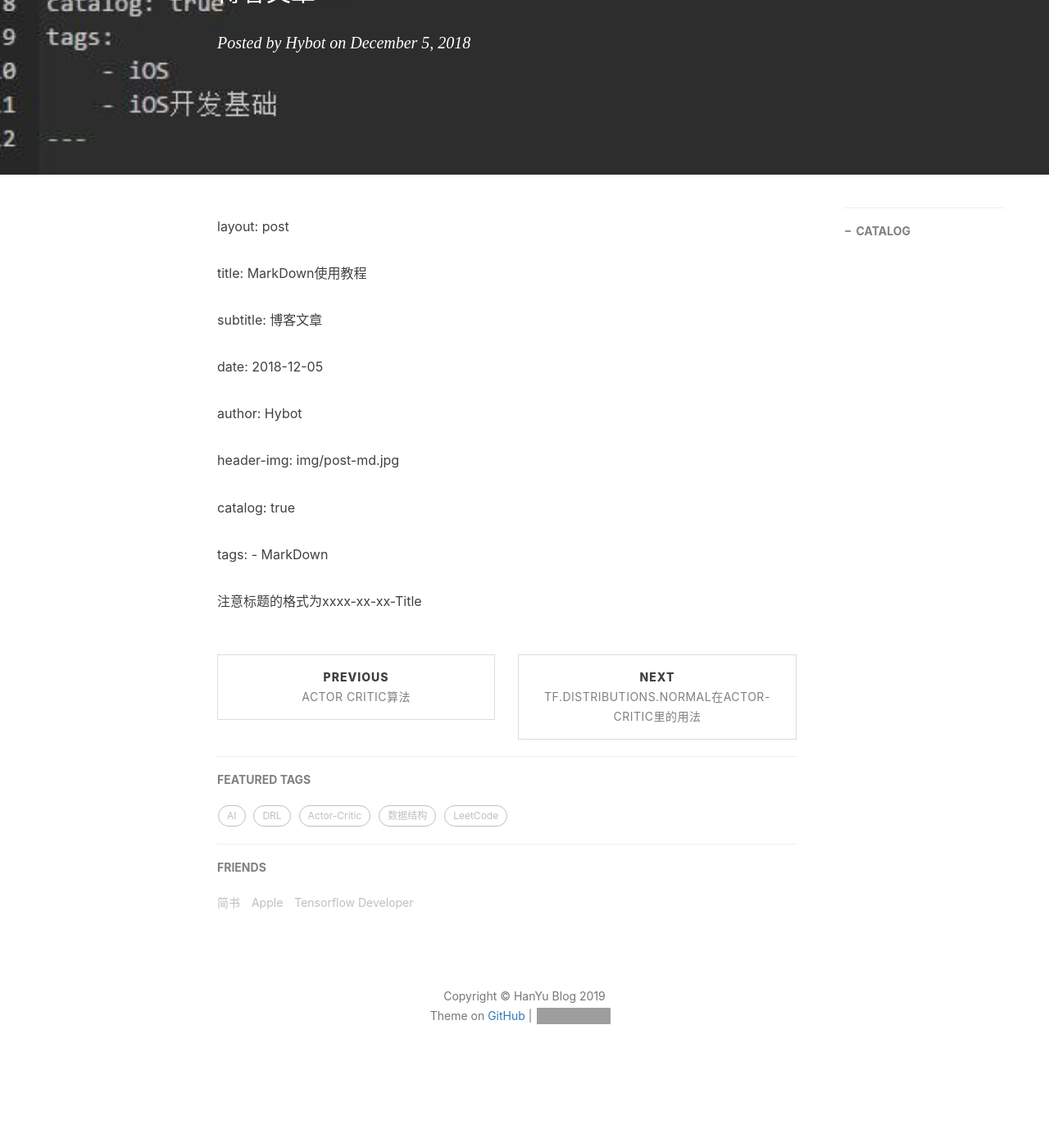
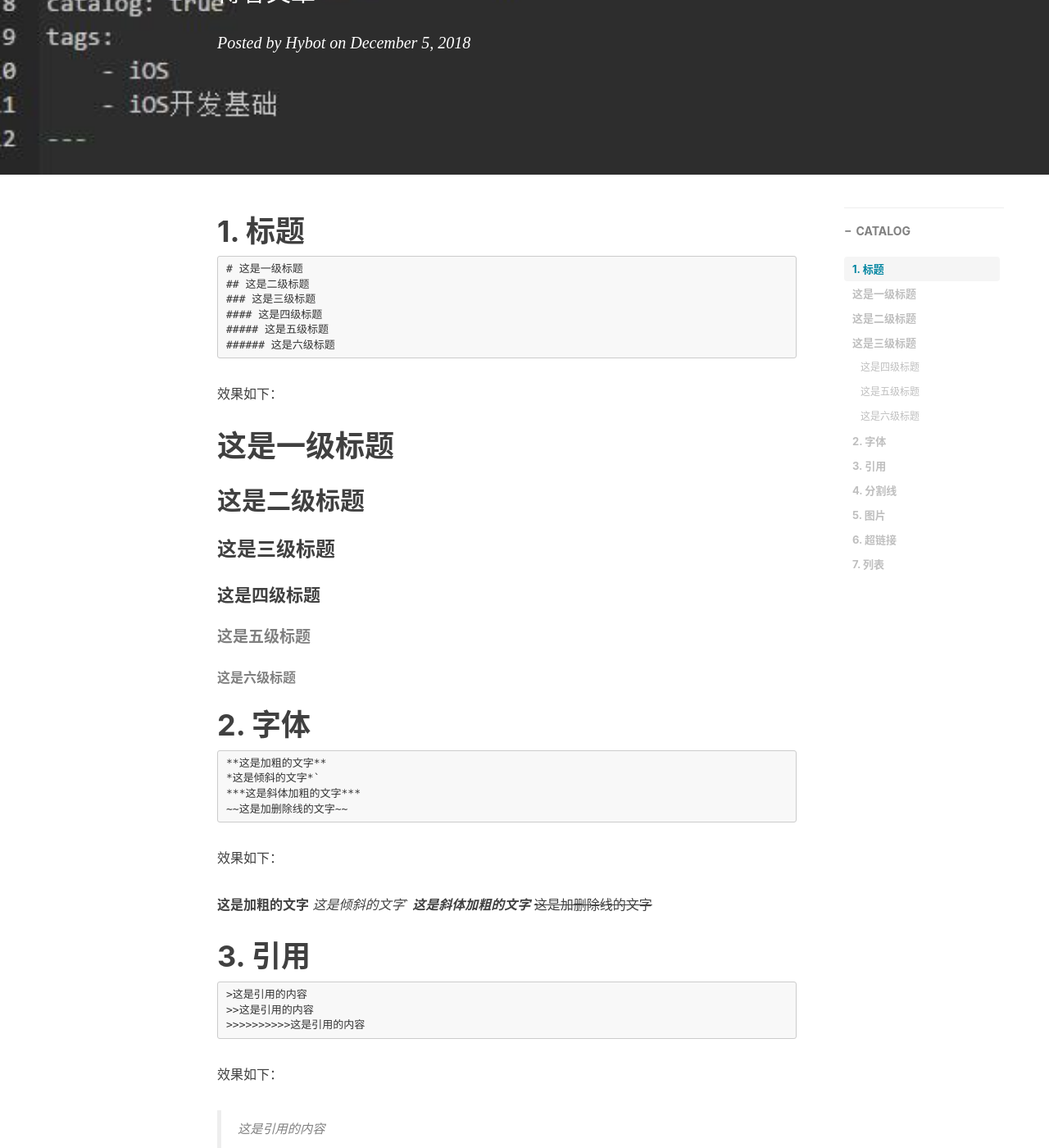
Before and after one commit to yuniler/yuniler.github.io, a Jekyll site: the page built from _posts/2018-12-05-MarkDown博客使用教程.md, in a window 1280 px wide and 1400 px high, scrolled down 310 px. Shown: the whole window at 82% size. Built offline with Jekyll 4.4.1, drawn with Linux system fonts in a browser that asks for light colours; nearby versions of some CDN libraries; comment, search, counter and statistics services are not loaded; before the commit the page ends 1653 px from its top, so only the background shows below that; some of the changed text lies outside the part shown; grey boxes are pictures that could not be loaded.

Commit message:
Update 2018-12-05-MarkDown博客使用教程.md

````diff
--- a/_posts/2018-12-05-MarkDown博客使用教程.md
+++ b/_posts/2018-12-05-MarkDown博客使用教程.md
@@ -10,21 +10,141 @@ tags:
     - MarkDown
 ---
 
-layout:     post
+# 1. 标题
 
-title:      MarkDown使用教程
+```
+# 这是一级标题
+## 这是二级标题
+### 这是三级标题
+#### 这是四级标题
+##### 这是五级标题
+###### 这是六级标题
+```
+效果如下：
 
-subtitle:   博客文章
+# 这是一级标题
+## 这是二级标题
+### 这是三级标题
+#### 这是四级标题
+##### 这是五级标题
+###### 这是六级标题
 
-date:       2018-12-05
+# 2. 字体
 
-author:     Hybot
+```
+**这是加粗的文字**
+*这是倾斜的文字*`
+***这是斜体加粗的文字***
+~~这是加删除线的文字~~
+```
+效果如下：
 
-header-img: img/post-md.jpg
+**这是加粗的文字**
+*这是倾斜的文字*`
+***这是斜体加粗的文字***
+~~这是加删除线的文字~~
 
-catalog: true
+# 3. 引用
 
-tags:
-    - MarkDown
+```
+>这是引用的内容
+>>这是引用的内容
+>>>>>>>>>>这是引用的内容
+```
+效果如下：
 
-注意标题的格式为xxxx-xx-xx-Title
+>这是引用的内容
+>>这是引用的内容
+>>>>>>>>>>这是引用的内容
+
+# 4. 分割线
+
+```
+---
+----
+***
+*****
+```
+效果如下：
+
+---
+----
+***
+*****
+
+# 5. 图片
+
+```
+![图片alt](图片地址 ''图片title'')
+
+图片alt就是显示在图片下面的文字，相当于对图片内容的解释。
+图片title是图片的标题，当鼠标移到图片上时显示的内容。title可加可不加
+```
+# 6. 超链接
+
+```
+[超链接名](超链接地址 "超链接title")
+title可加可不加
+```
+
+# 7. 列表
+
+- 无序列表
+```
+- 列表内容
++ 列表内容
+* 列表内容
+
+注意：- + * 跟内容之间都要有一个空格
+```
+效果如下：
+
+- 列表内容
++ 列表内容
+* 列表内容
+
+- 有序列表
+```
+1.列表内容
+2.列表内容
+3.列表内容
+```
+效果如下：
+
+1.列表内容
+2.列表内容
+3.列表内容
+
+- 嵌套列表
+
+上一级和下一级之间敲三个空格即可
+
+# 8. 表格
+
+[MD在线表格生成](https://www.tablesgenerator.com/markdown_tables)
+
+# 9. 代码
+
+- 行内代码
+```
+`代码内容`
+```
+效果如下：
+
+`hello markdown`
+
+- 代码块
+```
+(```)
+  代码...
+  代码...
+  代码...
+(```)
+```
+> 注：为了防止转译，前后三个反引号处加了小括号，实际是没有的。这里只是用来演示，实际中去掉两边小括号即可。
+
+效果如下：
+```
+with tf.Session() as sess:
+    sess.run('hello markdown')
+```
````
